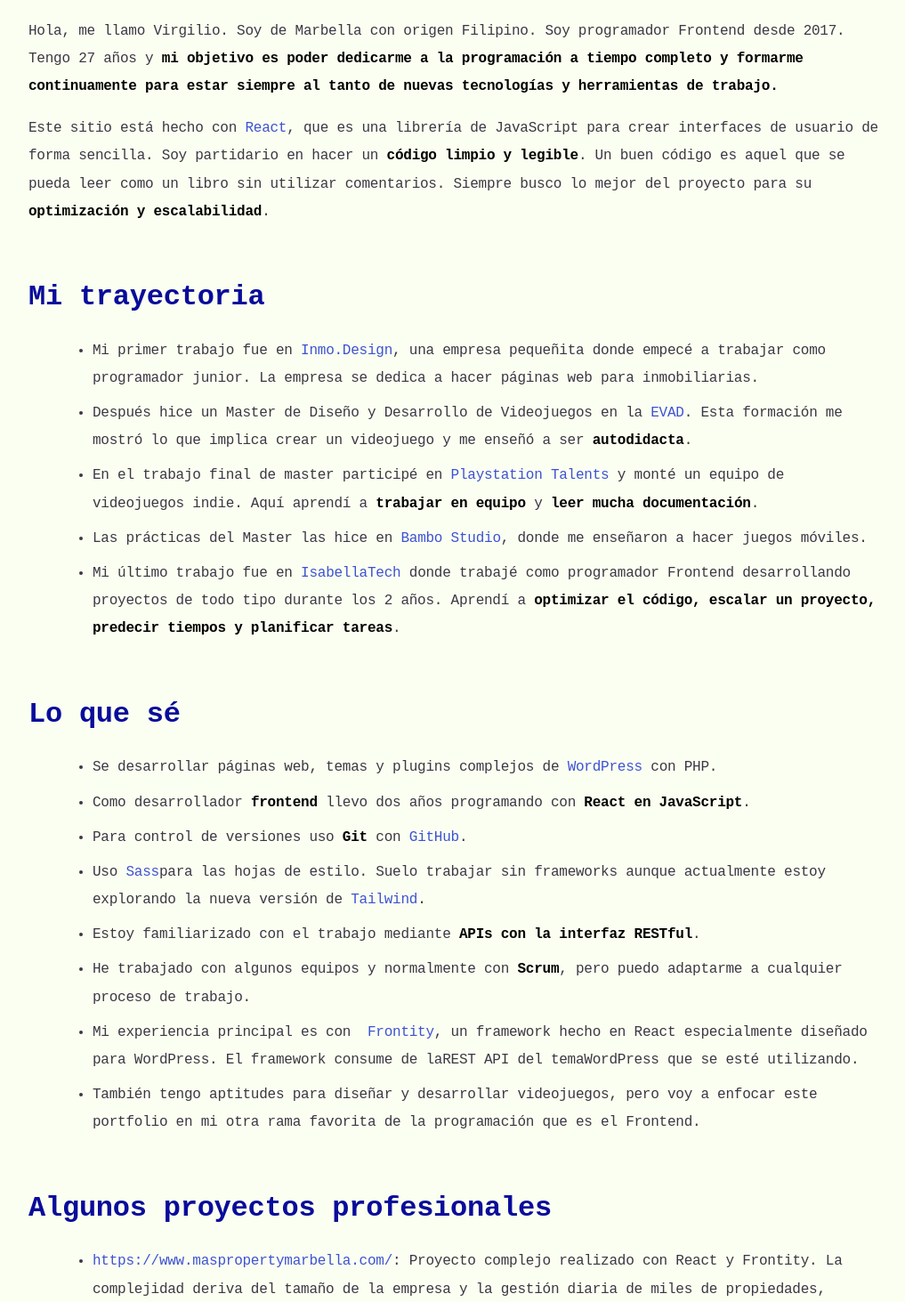
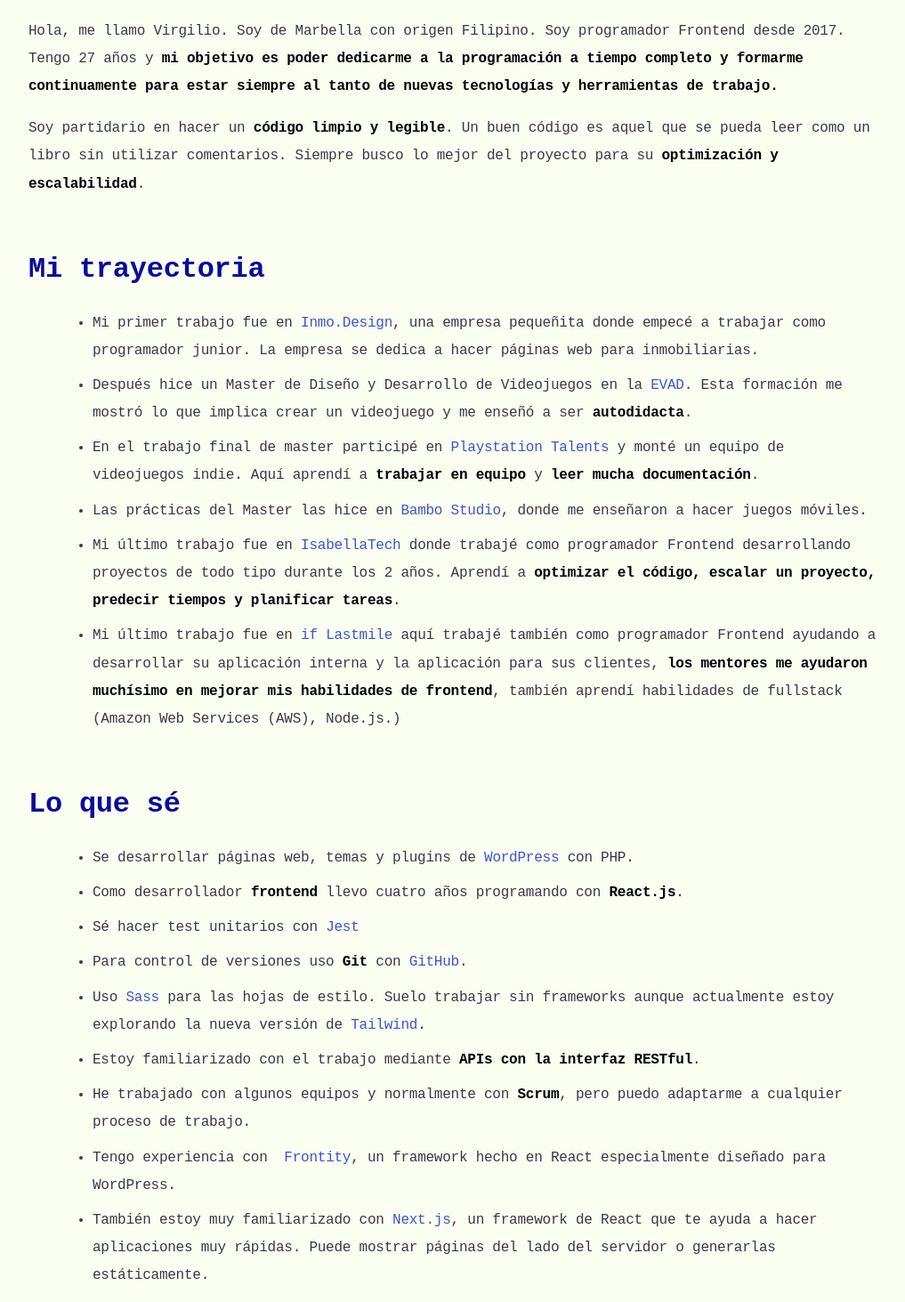
Before and after one commit to Hecater88/portfolio, a React (Create React App) app: page / in a window 1280 px wide. Shown: the part 340-1803 px from the top of the page at 89% size, without its empty margins (128-1145 px from the left). Built offline with nearby package versions, Linux system fonts and the light colour scheme.

Commit message:
portfolio updated

```diff
--- a/src/components/about-us.js
+++ b/src/components/about-us.js
@@ -13,12 +13,7 @@
       </p>
 
       <p>
-        Este sitio está hecho con{" "}
-        <a href="https://es.reactjs.org/" target="_blank" rel="noreferrer">
-          React
-        </a>
-        , que es una librería de JavaScript para crear interfaces de usuario de
-        forma sencilla. Soy partidario en hacer un <strong>código limpio y legible</strong>. Un
+        Soy partidario en hacer un <strong>código limpio y legible</strong>. Un
         buen código es aquel que se pueda leer como un libro sin utilizar
         comentarios. Siempre busco lo mejor del proyecto para su <strong>optimización y
         escalabilidad</strong>.
--- a/src/components/contact.js
+++ b/src/components/contact.js
@@ -13,11 +13,6 @@
             <strong>Linkedin</strong>
           </a>
         </li>
-        <li>
-          <a href="https://twitter.com/virgilionayal" target="_blank" rel="noreferrer">
-            <strong>Twitter</strong>
-          </a>
-        </li>
       </ul>
     </div>
   );
--- a/src/components/experience.js
+++ b/src/components/experience.js
@@ -65,6 +65,19 @@
           </strong>
           .
         </li>
+        <li>
+          Mi último trabajo fue en{" "}
+          <a
+            href="https://www.https://www.iflastmile.com/"
+            target="_blank"
+            rel="noreferrer"
+          >
+            if Lastmile
+          </a>{" "}
+          aquí trabajé también como programador Frontend ayudando a desarrollar su aplicación interna y la
+          aplicación para sus clientes, <strong>los mentores me ayudaron muchísimo en mejorar mis habilidades
+          de frontend</strong>, también aprendí habilidades de fullstack {"(Amazon Web Services (AWS), Node.js.)"}
+        </li>
       </ul>
     </div>
   );
--- a/src/components/footer.js
+++ b/src/components/footer.js
@@ -22,25 +22,7 @@
               </svg>
             </a>
           </li>
-          <li>
-            <a href="https://twitter.com/virgilionayal" target="_blank" rel="noreferrer">
-              <svg
-                aria-hidden="true"
-                focusable="false"
-                data-prefix="fab"
-                data-icon="twitter"
-                className="icon"
-                role="img"
-                xmlns="http://www.w3.org/2000/svg"
-                viewBox="0 0 512 512"
-              >
-                <path
-                  fill="currentColor"
-                  d="M459.37 151.716c.325 4.548.325 9.097.325 13.645 0 138.72-105.583 298.558-298.558 298.558-59.452 0-114.68-17.219-161.137-47.106 8.447.974 16.568 1.299 25.34 1.299 49.055 0 94.213-16.568 130.274-44.832-46.132-.975-84.792-31.188-98.112-72.772 6.498.974 12.995 1.624 19.818 1.624 9.421 0 18.843-1.3 27.614-3.573-48.081-9.747-84.143-51.98-84.143-102.985v-1.299c13.969 7.797 30.214 12.67 47.431 13.319-28.264-18.843-46.781-51.005-46.781-87.391 0-19.492 5.197-37.36 14.294-52.954 51.655 63.675 129.3 105.258 216.365 109.807-1.624-7.797-2.599-15.918-2.599-24.04 0-57.828 46.782-104.934 104.934-104.934 30.213 0 57.502 12.67 76.67 33.137 23.715-4.548 46.456-13.32 66.599-25.34-7.798 24.366-24.366 44.833-46.132 57.827 21.117-2.273 41.584-8.122 60.426-16.243-14.292 20.791-32.161 39.308-52.628 54.253z"
-                ></path>
-              </svg>
-            </a>
-          </li>
+
           <li>
             <a href="https://www.linkedin.com/in/virgilionayal/" target="_blank" rel="noreferrer">
               <svg
--- a/src/components/skills.js
+++ b/src/components/skills.js
@@ -4,15 +4,21 @@
       <h3>Lo que sé</h3>
       <ul>
         <li>
-          Se desarrollar páginas web, temas y plugins complejos de{" "}
+          Se desarrollar páginas web, temas y plugins de{" "}
           <a href="https://wordpress.com/es/" target="_blank" rel="noreferrer">
             WordPress
           </a>{" "}
           con PHP.
         </li>
         <li>
-          Como desarrollador <strong>frontend</strong> llevo dos años
-          programando con <strong>React en JavaScript</strong>.
+          Como desarrollador <strong>frontend</strong> llevo cuatro años
+          programando con <strong>React.js</strong>.
+        </li>
+        <li>
+       Sé hacer test unitarios con {" "}
+          <a href="https://jestjs.io/" target="_blank" rel="noreferrer">
+            Jest
+          </a>
         </li>
         <li>
           Para control de versiones uso <strong>Git</strong> con{" "}
@@ -25,7 +31,7 @@
           Uso{" "}
           <a href="https://sass-lang.com/" target="_blank" rel="noreferrer">
             Sass
-          </a>
+          </a>{" "}
           para las hojas de estilo. Suelo trabajar sin frameworks aunque
           actualmente estoy explorando la nueva versión de{" "}
           <a href="https://tailwindcss.com/" target="_blank" rel="noreferrer">
@@ -43,17 +49,22 @@
           trabajo.
         </li>
         <li>
-          Mi experiencia principal es con {" "}
+         Tengo experiencia con {" "}
           <a href="https://frontity.org//" target="_blank" rel="noreferrer">
             Frontity
           </a>
           , un framework hecho en React especialmente diseñado para WordPress.
-          El framework consume de la<strogn>REST API </strogn>del temaWordPress
-          que se esté utilizando.
         </li>
-
         <li>
-          También tengo aptitudes para diseñar y desarrollar videojuegos, pero
+         También estoy muy familiarizado con{" "}
+          <a href="https://nextjs.org/" target="_blank" rel="noreferrer">
+            Next.js
+          </a>
+          , un framework de React que te ayuda a hacer aplicaciones muy rápidas.
+          Puede mostrar páginas del lado del servidor o generarlas estáticamente.
+        </li>
+        <li>
+          Tengo aptitudes para diseñar y desarrollar videojuegos, pero
           voy a enfocar este portfolio en mi otra rama favorita de la
           programación que es el Frontend.
         </li>
```
